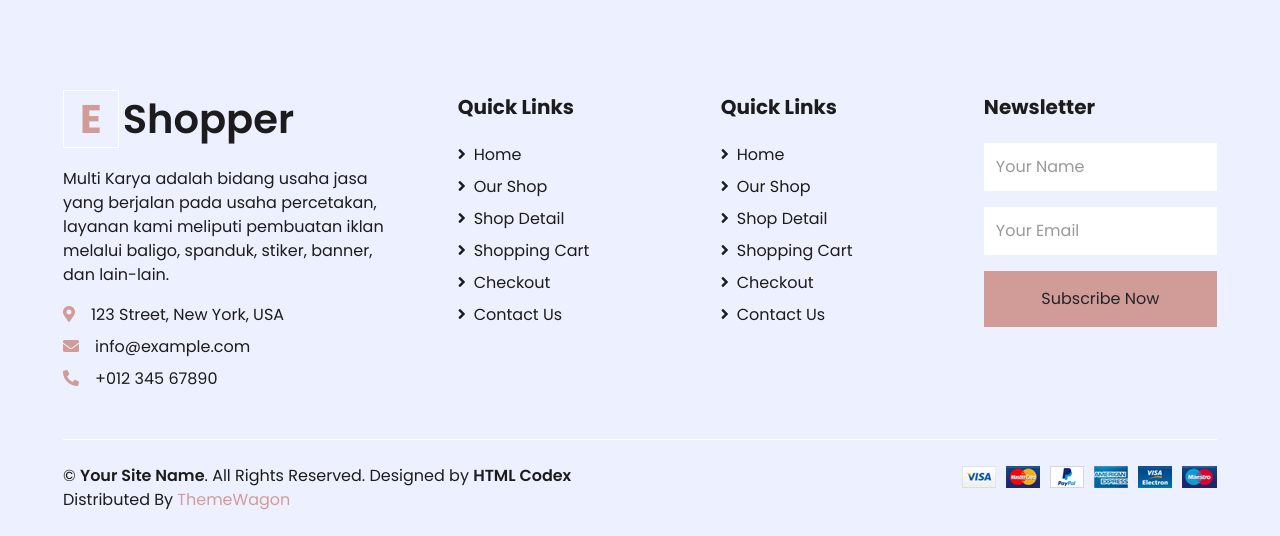
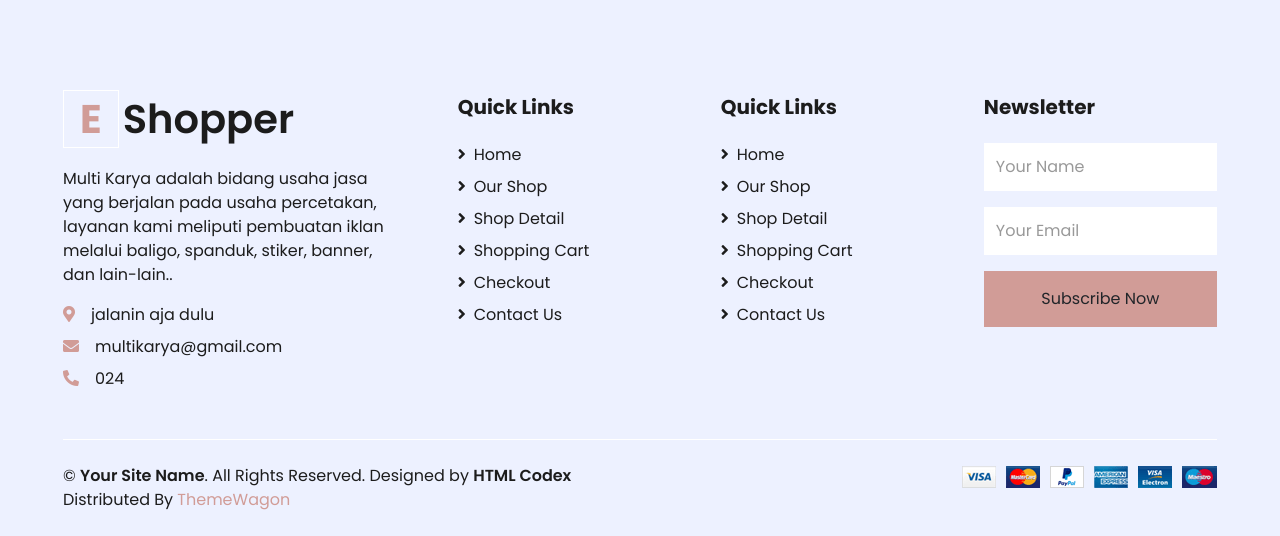
Before and after one commit to mniam847/multikarya, a CodeIgniter app: page /multikarya/index.php/home/index in a window 1280 px wide. Shown: the part 1421-1957 px from the top of the page. Run offline with CodeIgniter, Linux system fonts and the light colour scheme; data comes from the database, SQL or seed files in the repository; some libraries are stand-ins or nearby versions.

Commit message:
update all

```diff
--- a/application/controllers/Home.php
+++ b/application/controllers/Home.php
@@ -7,21 +7,21 @@ class Home extends CI_Controller
     public function index(){
         // template
         // ------------------------------------------------------------------------------------------------------------
-        // $tempVar = $this->multikarya->getData("about",array('name'=>'foreword'));
-        // $tempVar = $tempVar[0]["value"];
-        // $data['foreword'] = $tempVar;
+        $tempVar = $this->multikarya->getData("about",array('name'=>'foreword'));
+        $tempVar = $tempVar[0]["value"];
+        $data['foreword'] = $tempVar;
 
-        // $tempVar = $this->multikarya->getData("about",array('name'=>'telp'));
-        // $tempVar = $tempVar[0]["value"];
-        // $data['telp'] = $tempVar;
+        $tempVar = $this->multikarya->getData("about",array('name'=>'telp'));
+        $tempVar = $tempVar[0]["value"];
+        $data['telp'] = $tempVar;
 
-        // $tempVar = $this->multikarya->getData("about",array('name'=>'email'));
-        // $tempVar = $tempVar[0]["value"];
-        // $data['email'] = $tempVar;
+        $tempVar = $this->multikarya->getData("about",array('name'=>'email'));
+        $tempVar = $tempVar[0]["value"];
+        $data['email'] = $tempVar;
 
-        // $tempVar = $this->multikarya->getData("about",array('name'=>'address'));
-        // $tempVar = $tempVar[0]["value"];
-        // $data['address'] = $tempVar;
+        $tempVar = $this->multikarya->getData("about",array('name'=>'address'));
+        $tempVar = $tempVar[0]["value"];
+        $data['address'] = $tempVar;
         // ------------------------------------------------------------------------------------------------------------
 
         $data['product'] = $this->multikarya->getAll("product");
--- a/application/views/Shop/index.php
+++ b/application/views/Shop/index.php
@@ -254,10 +254,10 @@
                 <a href="" class="text-decoration-none">
                     <h1 class="mb-4 display-5 font-weight-semi-bold"><span class="text-primary font-weight-bold border border-white px-3 mr-1">E</span>Shopper</h1>
                 </a>
-                <p>Multi Karya adalah bidang usaha jasa yang berjalan pada usaha percetakan, layanan kami meliputi pembuatan iklan melalui baligo, spanduk, stiker, banner, dan lain-lain.</p>
-                <p class="mb-2"><i class="fa fa-map-marker-alt text-primary mr-3"></i>123 Street, New York, USA</p>
-                <p class="mb-2"><i class="fa fa-envelope text-primary mr-3"></i>info@example.com</p>
-                <p class="mb-0"><i class="fa fa-phone-alt text-primary mr-3"></i>+012 345 67890</p>
+                <p><?= $foreword;?>.</p>
+                <p class="mb-2"><i class="fa fa-map-marker-alt text-primary mr-3"></i><?= $address;?></p>
+                <p class="mb-2"><i class="fa fa-envelope text-primary mr-3"></i><?= $email;?></p>
+                <p class="mb-0"><i class="fa fa-phone-alt text-primary mr-3"></i><?= $telp;?></p>
             </div>
             <div class="col-lg-8 col-md-12">
                 <div class="row">
```
